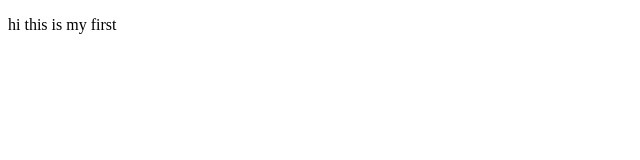
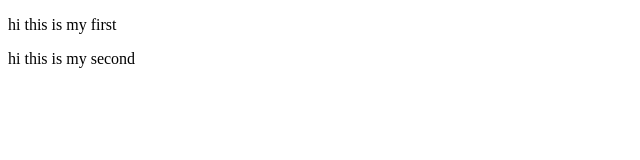
Before and after one commit to gitpersonaluse/testing3, a plain HTML site: page index.html in a window 1280 px wide. Shown: the whole page, without its empty margins (0-640 px from the left). Drawn offline with Linux system fonts and the light colour scheme.

Commit message:
p2 added

```diff
--- a/index.html
+++ b/index.html
@@ -9,5 +9,8 @@
     <p>
         hi this is my first
     </p>
+    <p>
+        hi this is my second
+    </p>
 </body>
 </html>
```
